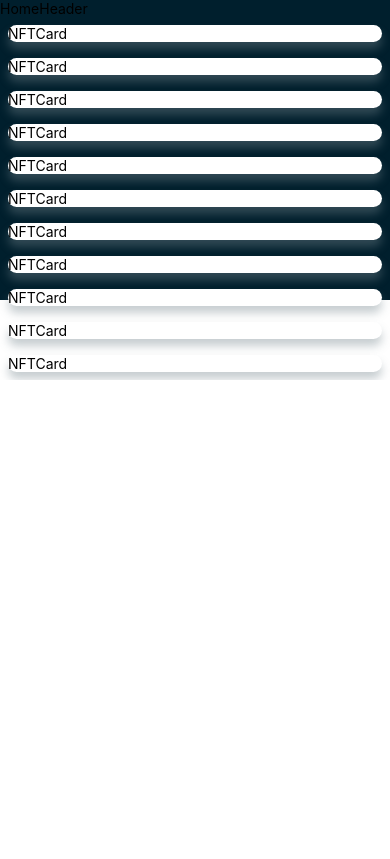
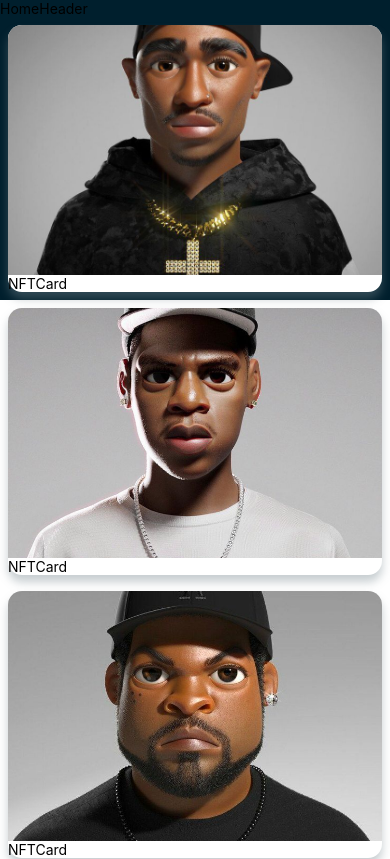
Before and after one commit to AbdulQuayyum/React-Native-NFT-App, a React Native app: screen /Home in a window 390 px wide. Shown: the top 859 px of the page. Built offline with nearby package versions, Linux system fonts and the light colour scheme.

Commit message:
first commit

```diff
--- a/components/NFTCard.js
+++ b/components/NFTCard.js
@@ -17,7 +17,19 @@ const NFTCard = ( { data } ) => {
         margin: SIZES.base,
         ...SHADOWS.dark
     }}>
-        <View style={{ width: "100%" }}></View>
+        <View style={{ width: "100%", height: 250 }}>
+            <Image
+               source={data.image}
+               resizeMode="cover"
+               style={{
+                   width: "100%",
+                   height: "100%",
+                   borderTopLeftRadius: SIZES.font,
+                   borderTopRightRadius: SIZES.font,
+               }}
+            />
+
+        </View>
        <Text>NFTCard</Text>
     </View>
   )
--- a/constants/dummy.js
+++ b/constants/dummy.js
@@ -239,11 +239,11 @@ const NFTData = [
   },
   {
     id: "NFT-08",
-    name: "College DropOut",
+    name: "LeBron James",
     creator: "Soft Da Creator",
     price: 120.25,
     description:
-      "The Graphics Painter created this graphic with the image Of One of the greatest Rappers Our World Has ever seen.",
+      "The Graphics Painter created this graphic with the image Of One of the greatest Basketballers Our World Has ever seen.",
     image: assets.nft08,
     bids: [
         {
@@ -264,7 +264,7 @@ const NFTData = [
   },
   {
     id: "NFT-09",
-    name: "Pain",
+    name: "Nicki Minaj",
     creator: "Abdul-Quayyum",
     price: 110.25,
     description:
```
Also changed, not shown: assets/images/nft08.jpg, assets/images/nft09.jpg.
